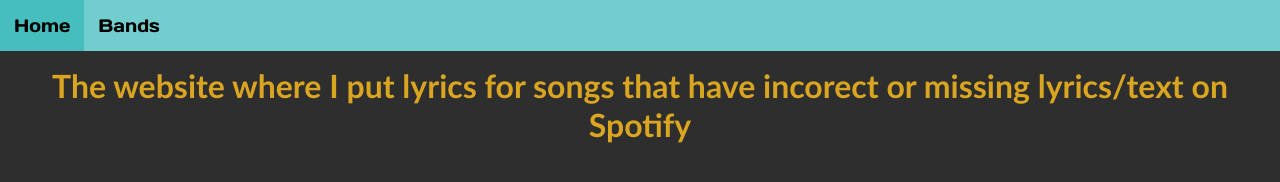
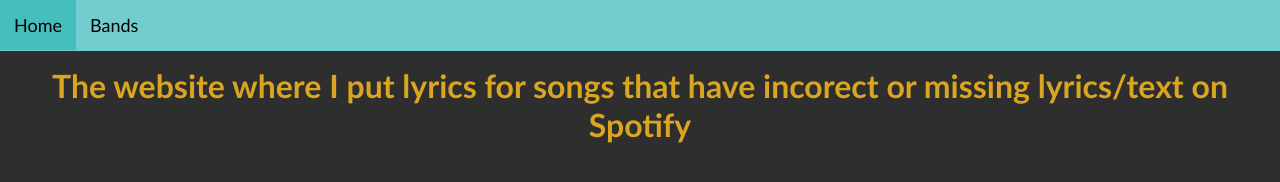
Before and after one commit to Melrieoi/lyrics, a website: page index.html in a window 1280 px wide. Drawn offline with Linux system fonts and the light colour scheme.

Commit message:
changed font of nav

```diff
--- a/style.css
+++ b/style.css
@@ -24,7 +24,8 @@
     width: 100%;
     height: 51px;
     background-color: rgb(114, 206, 206);
-    font-family: Days Regular;
+    font-family: 'Gill Sans', 'Gill Sans MT', Calibri, 'Trebuchet MS', sans-serif;
+    /*font-family: Days Regular;*/
 }
 
     nav ul {
```
